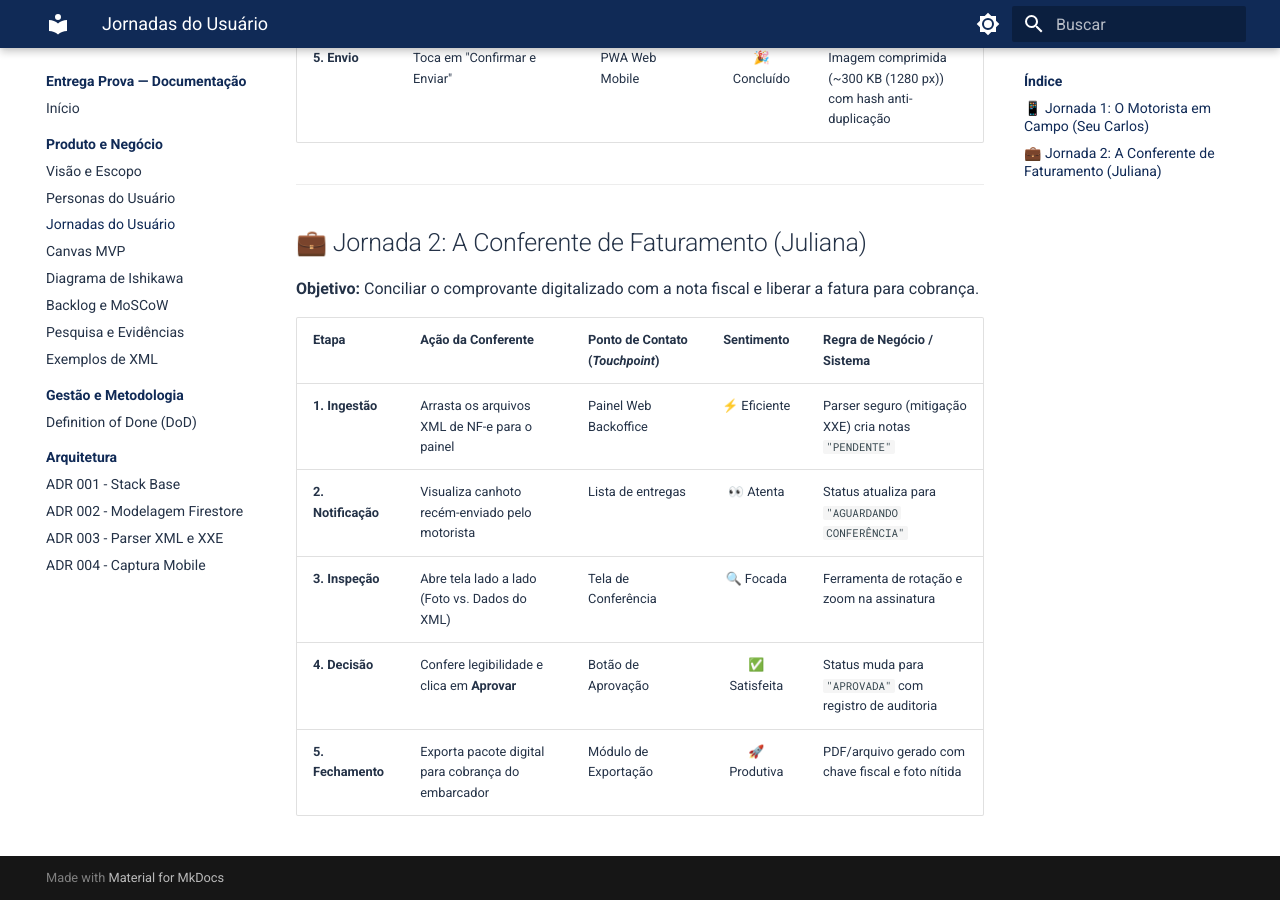
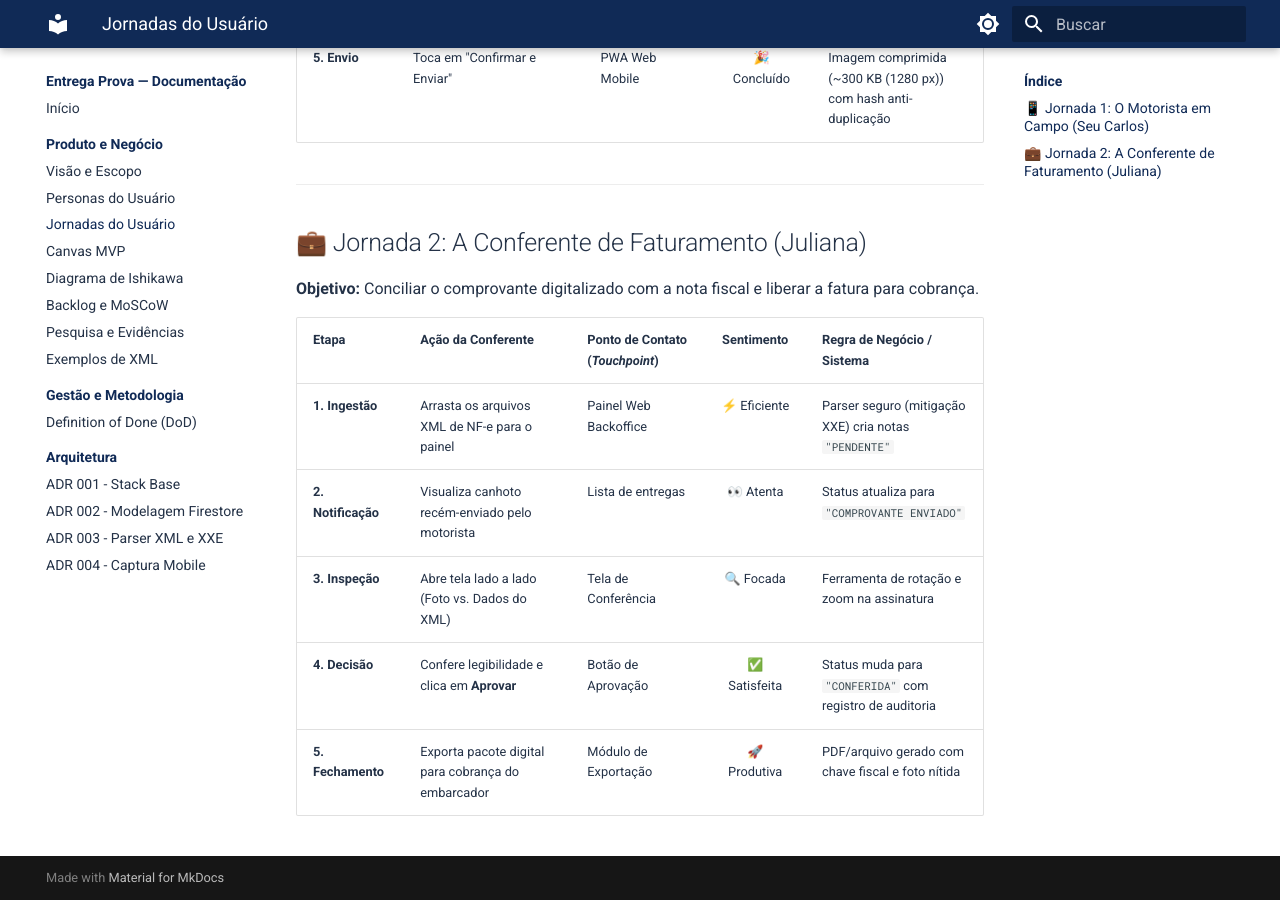
Before and after one commit to EntregaProva/EntregaProva-documentation, an MkDocs documentation site: the page built from docs/produto/jornada.md, in a window 1280 px wide and 900 px high, scrolled down 771 px. Built offline with MkDocs 1.6.1 and Material for MkDocs 9.7.7, drawn with Linux system fonts in a browser that asks for light colours.

Commit message:
Padronização da documentação

```diff
--- a/docs/api/openapi.yaml
+++ b/docs/api/openapi.yaml
@@ -107,7 +107,7 @@ paths:
               schema:
                 $ref: "#/components/schemas/Comprovante"
         "201":
-          description: Comprovante registrado. A entrega passa para `COMPROVANTE_RECEBIDO`.
+          description: Comprovante registrado. A entrega passa para `COMPROVANTE_ENVIADO`.
           content:
             application/json:
               schema:
@@ -180,7 +180,7 @@ paths:
           required: false
           schema:
             type: string
-            enum: [PENDENTE, COMPROVANTE_RECEBIDO, REJEITADA]
+            enum: [PENDENTE, COMPROVANTE_ENVIADO, REJEITADA]
         - $ref: "#/components/parameters/Pagina"
         - $ref: "#/components/parameters/TamanhoPagina"
       responses:
@@ -318,7 +318,7 @@ components:
 
     StatusEntrega:
       type: string
-      enum: [PENDENTE, COMPROVANTE_RECEBIDO, CONFERIDA, REJEITADA]
+      enum: [PENDENTE, COMPROVANTE_ENVIADO, CONFERIDA, REJEITADA]
 
     Embarcador:
       type: object
--- a/docs/produto/jornada.md
+++ b/docs/produto/jornada.md
@@ -23,7 +23,7 @@ Este documento descreve as etapas sequenciais das duas principais jornadas do **
 | Etapa | Ação da Conferente | Ponto de Contato (*Touchpoint*) | Sentimento | Regra de Negócio / Sistema |
 | :--- | :--- | :--- | :---: | :--- |
 | **1. Ingestão** | Arrasta os arquivos XML de NF-e para o painel | Painel Web Backoffice | ⚡ Eficiente | Parser seguro (mitigação XXE) cria notas `"PENDENTE"` |
-| **2. Notificação** | Visualiza canhoto recém-enviado pelo motorista | Lista de entregas | 👀 Atenta | Status atualiza para `"AGUARDANDO CONFERÊNCIA"` |
+| **2. Notificação** | Visualiza canhoto recém-enviado pelo motorista | Lista de entregas | 👀 Atenta | Status atualiza para `"COMPROVANTE ENVIADO"` |
 | **3. Inspeção** | Abre tela lado a lado (Foto vs. Dados do XML) | Tela de Conferência | 🔍 Focada | Ferramenta de rotação e zoom na assinatura |
-| **4. Decisão** | Confere legibilidade e clica em **Aprovar** | Botão de Aprovação | ✅ Satisfeita | Status muda para `"APROVADA"` com registro de auditoria |
+| **4. Decisão** | Confere legibilidade e clica em **Aprovar** | Botão de Aprovação | ✅ Satisfeita | Status muda para `"CONFERIDA"` com registro de auditoria |
 | **5. Fechamento** | Exporta pacote digital para cobrança do embarcador | Módulo de Exportação | 🚀 Produtiva | PDF/arquivo gerado com chave fiscal e foto nítida |
```
Also changed, not shown: docs/backlog/requisitos-moscow.md (+2 -2 lines), docs/produto/canvas-mvp.md (+1 -1 lines).
